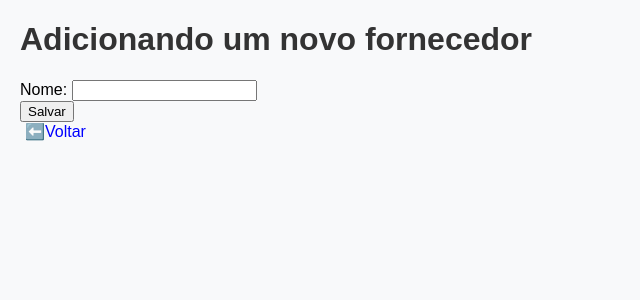
After one commit to AndreVictordmr/fly_by_nigth-gerenciamento, a PHP site: page /fornecedores/inserir.php in a window 1280 px wide. The commit adds this page. Shown: the top 300 px of the page, without its empty margins (0-640 px from the left). Run offline with PHP 8.4, Linux system fonts and the light colour scheme.

Commit message:
fazendo formulario

```diff
--- /dev/null
+++ b/fornecedores/inserir.php
@@ -0,0 +1,22 @@
+<!DOCTYPE html>
+<html lang="pt-br">
+    <head>
+        <meta charset="UTF-8">
+        <meta name="viewport" content="width=device-width, initial-scale=1.0">
+        <link rel="stylesheet" href="../css/style.css">
+        <title>Inserir fornecedor</title>
+    </head>
+    <body>
+        <h1>Adicionando um novo fornecedor</h1>
+        <form action="" method="post">
+            <div>
+                <label for="nome">Nome:</label>
+                <!-- atributo required indica um campo obrigatório-->
+                <input type="text" name="nome" id="nome" required>
+            </div>
+            <button type="submit">Salvar</button>
+        </form>
+
+        <a href="lista.php">⬅️Voltar</a>
+    </body>
+</html>
--- a/fornecedores/lista.php
+++ b/fornecedores/lista.php
@@ -21,7 +21,7 @@ echo "</pre>";
     </head>
     <body>
         <h1>Fornecedores</h1>
-        <a href="">➕Novo fornecedor</a>
+        <a href="inserir.php">➕Novo fornecedor</a>
         <a href="../index.php">⬅️Voltar</a>
 
         <table>
--- a/index.php
+++ b/index.php
@@ -1,5 +1,5 @@
 <!DOCTYPE html>
-<html lang="en">
+<html lang="pt-br">
     <head>
         <meta charset="UTF-8">
         <meta name="viewport" content="width=device-width, initial-scale=1.0">
```
